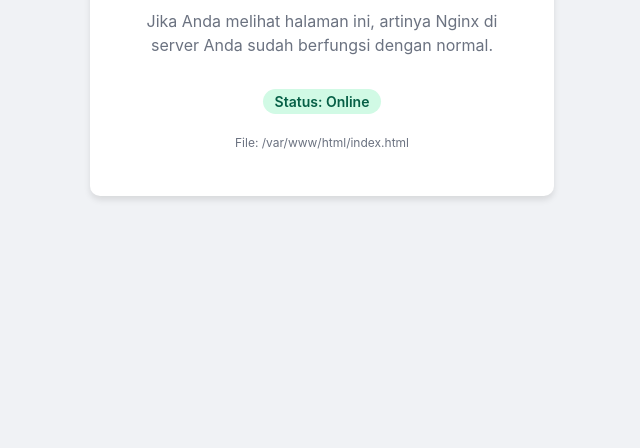
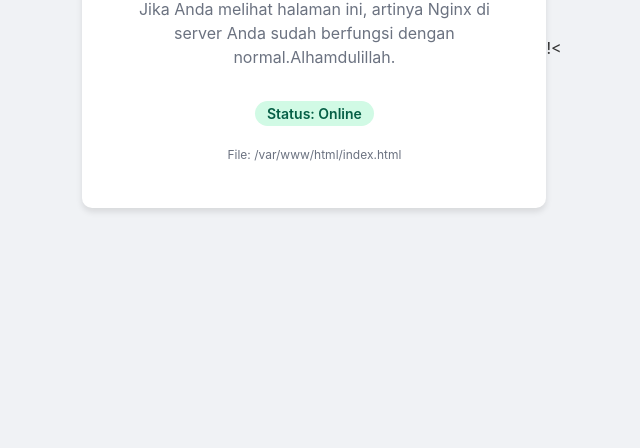
Before and after one commit to yepeadi/cobaweb, a plain HTML site: page index.html in a window 1280 px wide. Shown: the part 352-800 px from the top of the page, without its empty margins (318-958 px from the left). Drawn offline with Linux system fonts and the light colour scheme.

Commit message:
Tambah Alhamdulillah

```diff
--- a/index.html
+++ b/index.html
@@ -47,9 +47,10 @@
 <body>
     <div class="container">
         <h1>Berhasil! 🎉</h1>
-        <p>Jika Anda melihat halaman ini, artinya Nginx di server Anda sudah berfungsi dengan normal.</p>
+        <p>Jika Anda melihat halaman ini, artinya Nginx di server Anda sudah berfungsi dengan normal.Alhamdulillah.</p>
         <div class="status">Status: Online</div>
         <p style="font-size: 12px; margin-top: 20px;">File: /var/www/html/index.html</p>
     </div>
 </body>
 </html>
+!<
```
